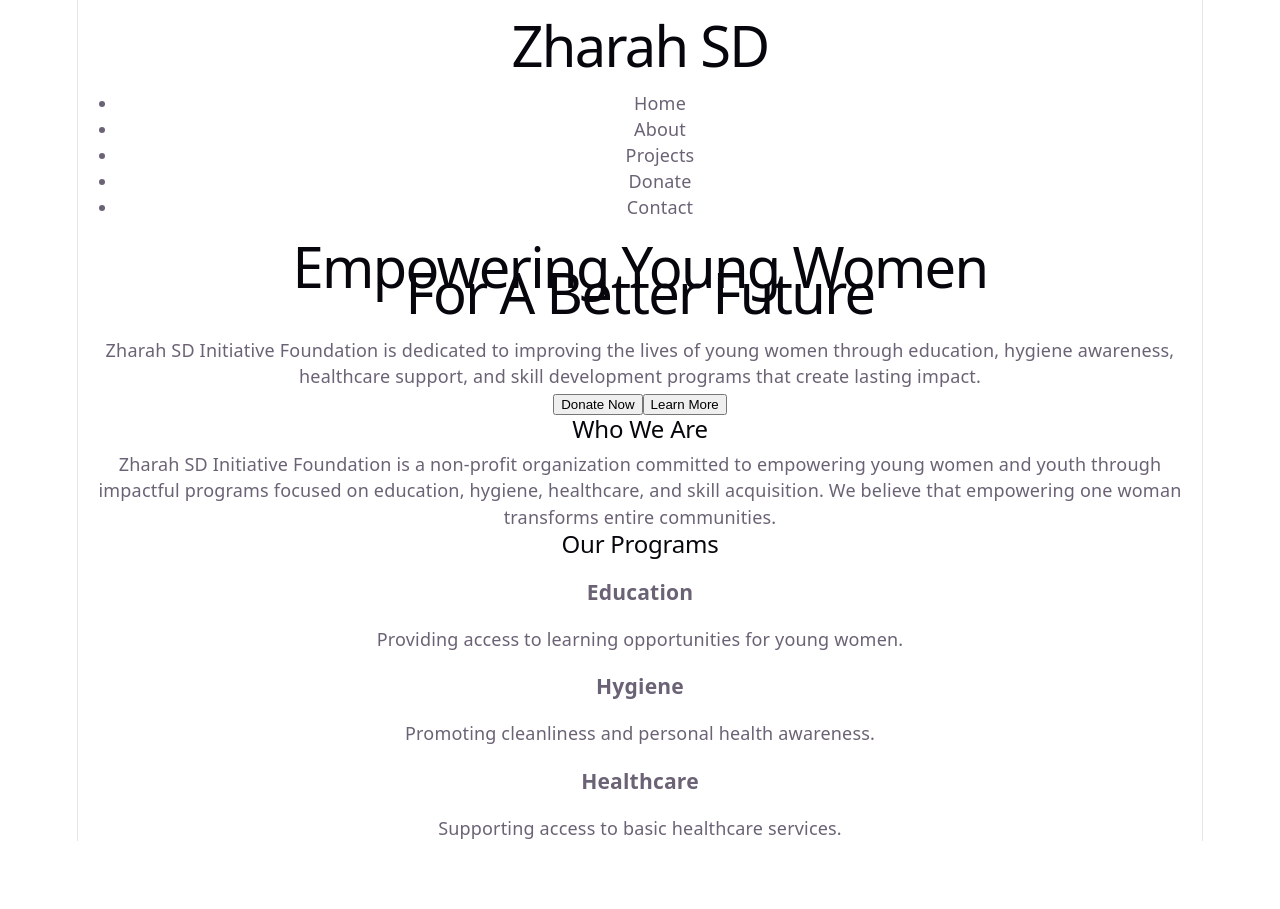
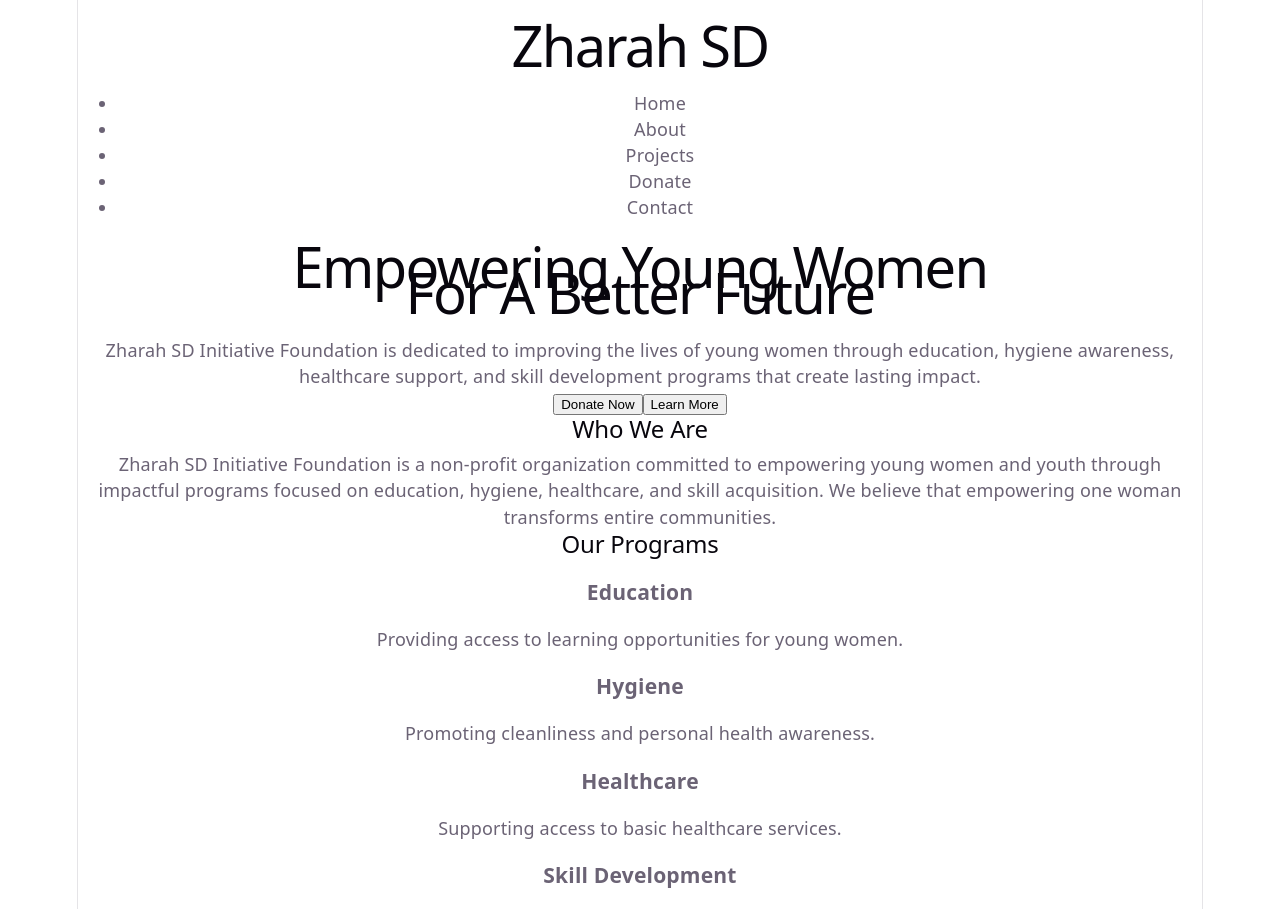
Before and after one commit to Abusadiq006/Zharah-SD-NGO, a React (Vite) app: page / in a window 1280 px wide. Before the commit the page ends 841 px from the top, so only its background shows below. Built offline with nearby package versions, Linux system fonts and the light colour scheme.

Commit message:
adding Skill Development

```diff
--- a/src/sections/Programs.jsx
+++ b/src/sections/Programs.jsx
@@ -27,7 +27,7 @@ const programs = () => {
                      </div>
 
                       <div className="p-6 shadow rounded-lg">
-
+                         <h3 className="font-bold mb-2">Skill Development</h3>
                       </div>
                  </div>
             </div>
```
